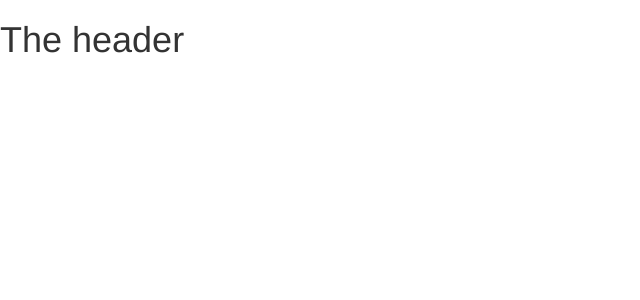
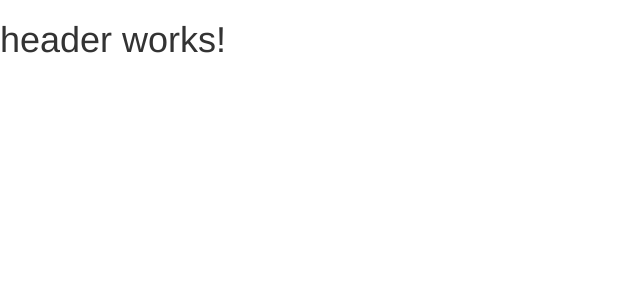
Before and after one commit to 988158/angular_web_app, an Angular app: page / in a window 1280 px wide. Shown: the top 300 px of the page, without its empty margins (0-640 px from the left). Built offline with nearby package versions, Linux system fonts and the light colour scheme.

Commit message:
setting up the project with creating all components

```diff
--- a/src/app/header/header.component.html
+++ b/src/app/header/header.component.html
@@ -1 +1 @@
-<h1>The header</h1>
+<h1>header works!</h1>
```
Also changed, not shown: src/app/header/header.component.ts (+6 -7 lines), src/app/header/header.component.css (added), 1 other file (tests, documents, lock files or other folders).
